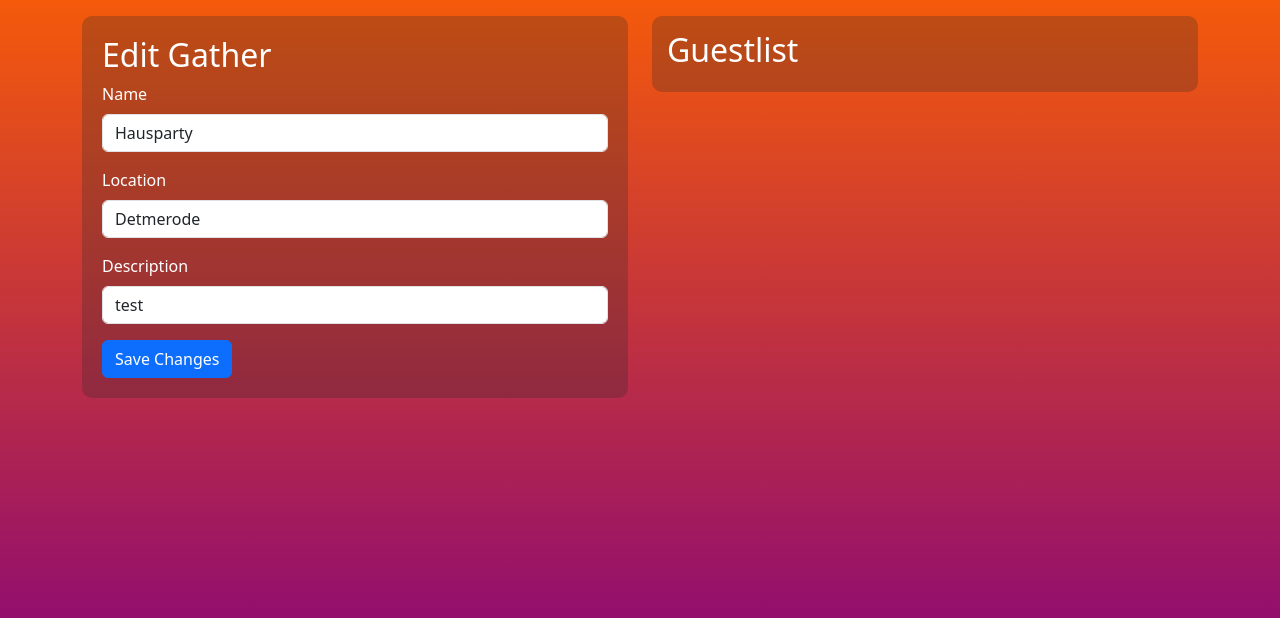
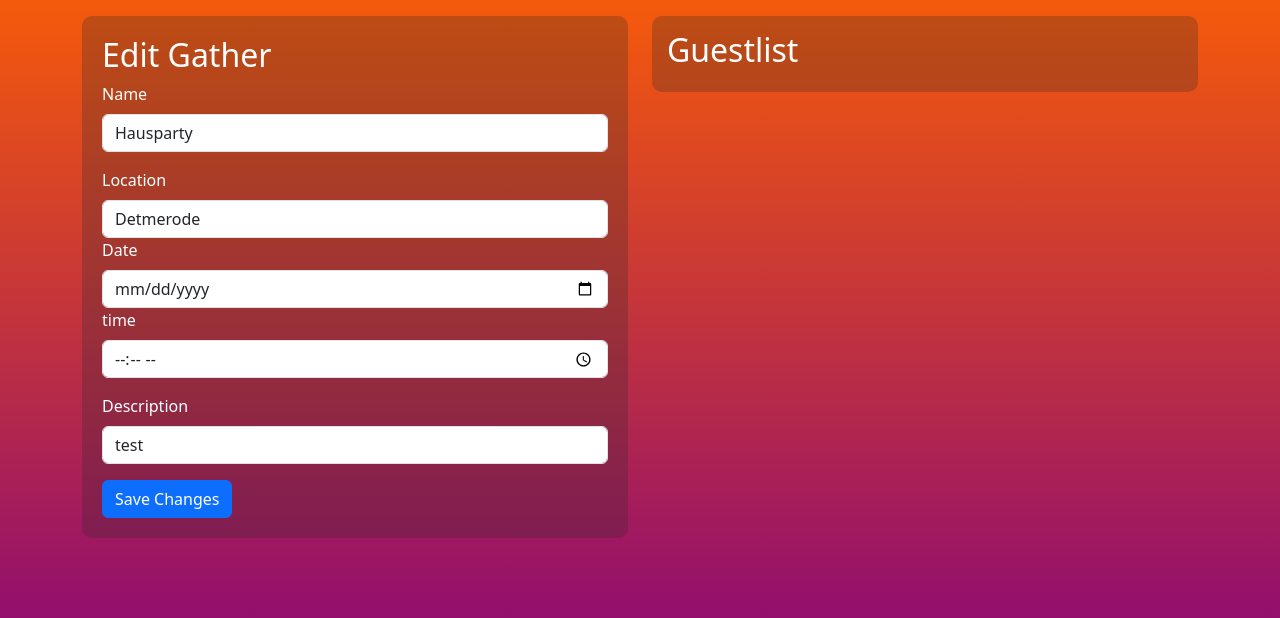
Before and after one commit to jerankda/Gather-App, a Flask app: template G2G/website/templates/editGather.html in a window 1280 px wide. Shown: the part 64-682 px from the top of the page. Run offline with Flask 3, Linux system fonts and the light colour scheme; the template is opened without the code that fills it: values that come from a table or form of the project are taken from there, others are empty.

Commit message:
Form now has Date and Time

```diff
--- a/G2G/website/templates/editGather.html
+++ b/G2G/website/templates/editGather.html
@@ -29,6 +29,16 @@
                         <div class="mb-3">
                             <label for="location" class="form-label">Location</label>
                             <input type="text" class="form-control" name="location" value="{{Gather.location}}" placeholder="Enter new Location">
+                        <!-- New input field for Date -->
+                        <div class="form-group">
+                            <label for="date" class="form-label">Date</label>
+                            <input type="date" class="form-control" name="date" value="{{Gather.Date}}" placeholder="Select a date">
+                        </div>
+                        <!-- New input field for Time -->
+                        <div class="form-group">
+                            <label for="time" class="form-label">time</label>
+                            <input type="time" class="form-control"  name="time" value="{{Gather.Time}}" placeholder="Select a time">
+                        </div>
                         </div>
                         <div class="mb-3">
                             <label for="description" class="form-label">Description</label>
```
